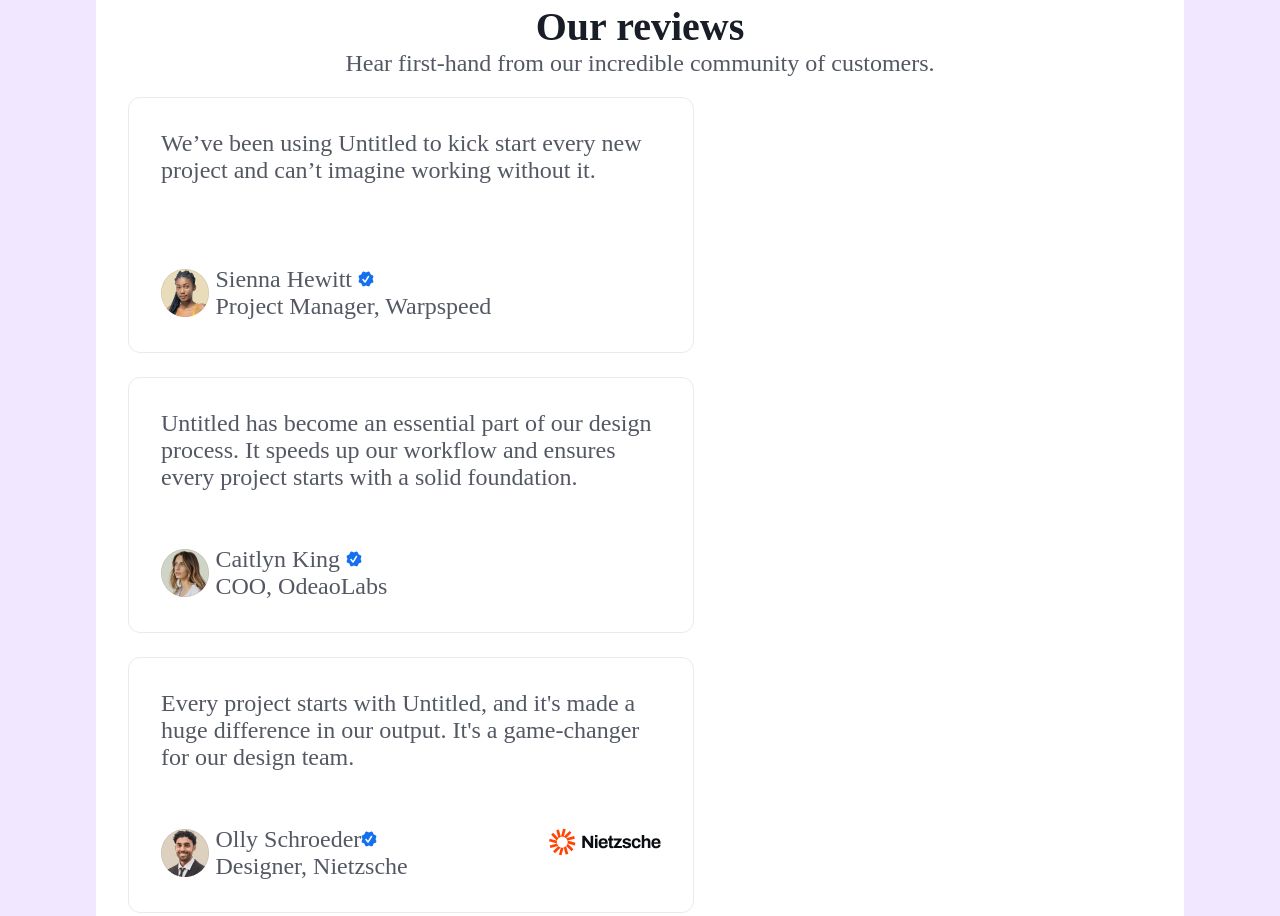
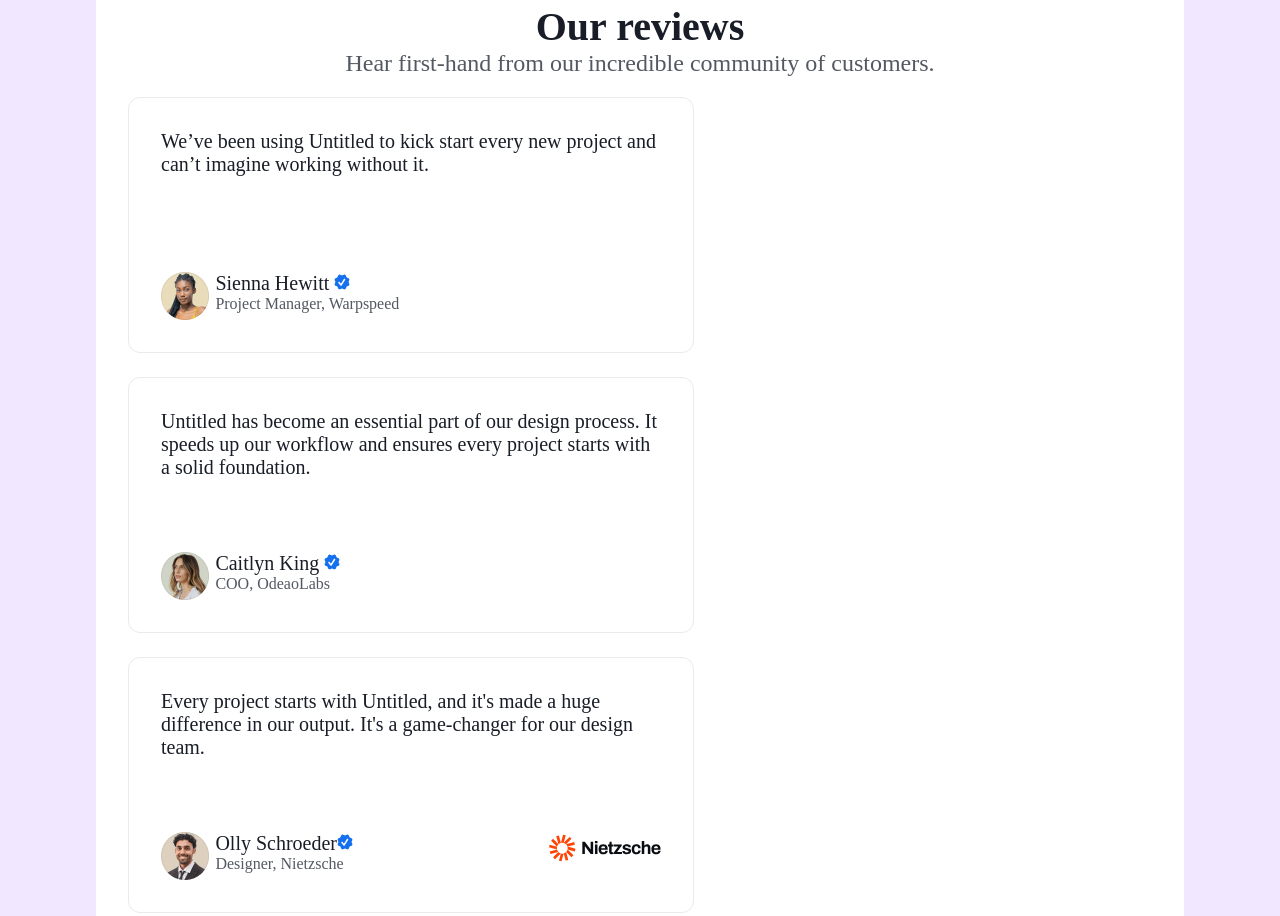
Before and after one commit to giopirveli/css_2.5, a plain HTML site: page index.html in a window 1280 px wide. Shown: the part 2294-3210 px from the top of the page. Drawn offline with Linux system fonts and the light colour scheme.

Commit message:
unexpected changes

```diff
--- a/style.css
+++ b/style.css
@@ -252,10 +252,6 @@ margin-bottom: 32px;
     font-size: 40px;
     text-align: center;
 }
-.reviewBox p{
-    color: #535862;
-font-size: 24px;
-}
 .reviewCard{
 border-radius: 12px;
 border: 1px solid #E9EAEB;
@@ -293,3 +289,19 @@ justify-content: space-between;
 .viewerAcount img {
 align-self: center;
 }
+.littleEdit_p{
+    color: #181D27;
+font-size: 18px;
+}
+.littleEdit_p2{
+    color: #535862;
+font-size: 16px;
+}
+.reviewCard p:nth-child(1){
+    color: #181D27;
+font-size: 20px;
+}
+.reviewTitle P{
+    color: #535862;
+    font-size: 24px;
+}
```
Also changed, not shown: reviewImages/Avatar (3).png (added), reviewImages/Company logo (3).svg (added).
